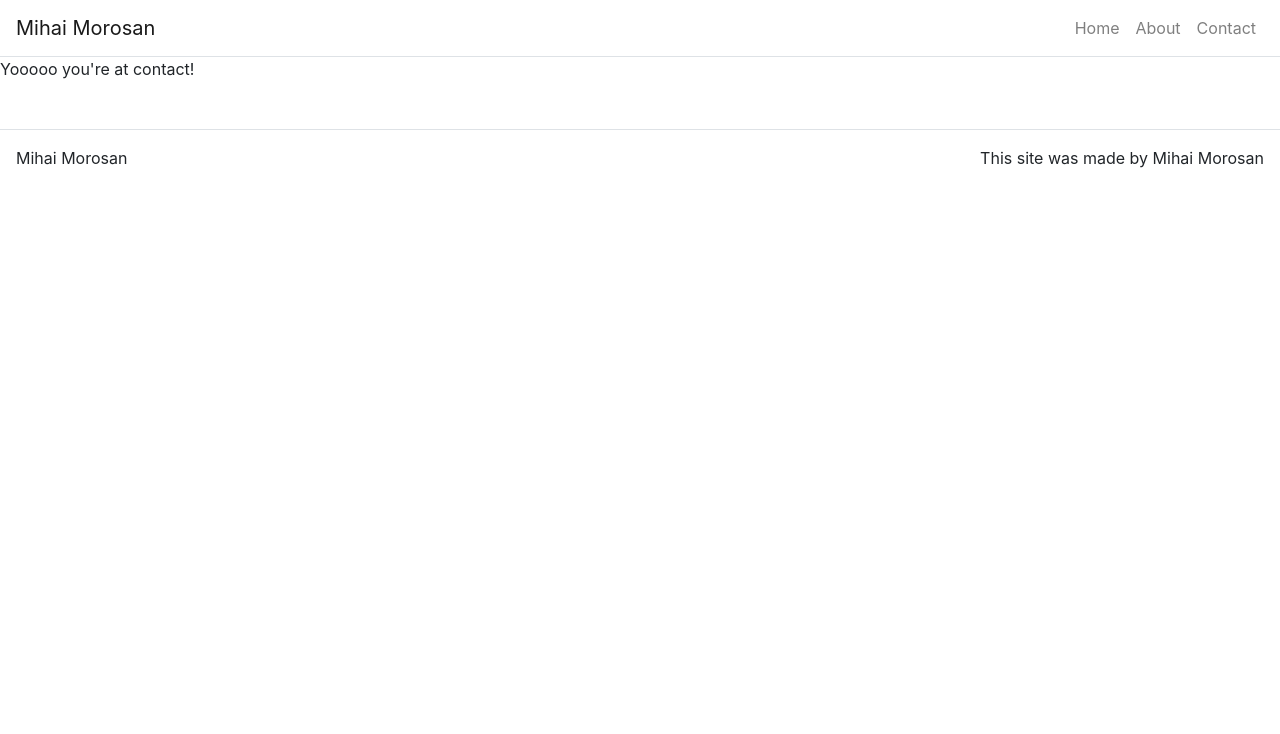
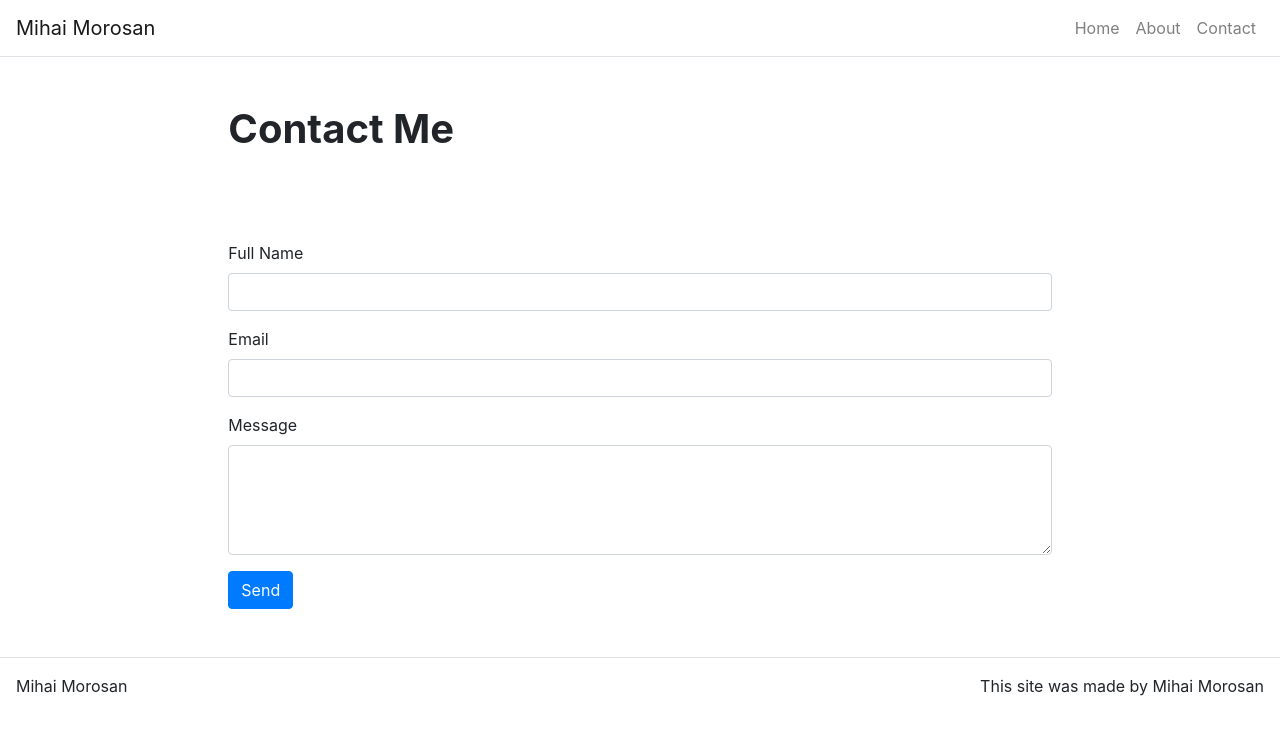
Before and after one commit to mihaimorosan/mihaimorosan-portfolio, a React (Create React App) app: page /contact in a window 1280 px wide. Shown: the top 734 px of the page. Built offline with nearby package versions, Linux system fonts and the light colour scheme.

Commit message:
Added MyForm.js

```diff
--- a/package.json
+++ b/package.json
@@ -6,6 +6,7 @@
     "@testing-library/jest-dom": "^5.11.5",
     "@testing-library/react": "^11.1.0",
     "@testing-library/user-event": "^12.1.10",
+    "axios": "^0.21.0",
     "bootstrap": "^4.5.3",
     "react": "^17.0.1",
     "react-bootstrap": "^1.4.0",
--- /dev/null
+++ b/src/components/MyForm.js
@@ -0,0 +1,74 @@
+import React from 'react';
+
+import Form from 'react-bootstrap/Form';
+import Button from 'react-bootstrap/Button';
+
+import Content from '../components/Content';
+
+class MyForm extends React.Component {
+
+    constructor(props) {
+        super(props);
+        this.state = {
+            name: '',
+            email: '',
+            message: '',
+            disabled: false,
+            emailSent: null,
+        }
+    }
+
+    handleChange = (event) => {
+        const target = event.target;
+        const value = target.value;
+        const name = target.name;
+
+        this.setState({
+            [name]: value
+        });
+    }
+
+    handleSubmit = (event) => {
+        event.preventDefault();
+
+        this.setState({
+            disabled: true
+        });
+    }
+
+    render() {
+        return(
+            <div>
+                <Content>
+                    <Form onSubmit={this.handleSubmit}>
+                        <Form.Group>
+                            <Form.Label htmlFor="full-name">Full Name</Form.Label>
+                            <Form.Control id="full-name" name="name" type="text" value={this.state.name} onChange={this.handleChange} />
+                        </Form.Group>
+                        <Form.Group>
+                            <Form.Label htmlFor="email">Email</Form.Label>
+                            <Form.Control id="email" name="email" type="email" value={this.state.email} onChange={this.handleChange} />
+                        </Form.Group>
+
+                        <Form.Group>
+                            <Form.Label htmlFor="message">Message</Form.Label>
+                            <Form.Control id="message" name="message" as="textarea" rows="4" value={this.state.message} onChange={this.handleChange} />
+                        </Form.Group>
+
+
+                        <Button className="d-inline-block" variant="primary" type="submit" disabled={this.state.disabled} >
+                            Send
+                        </Button>
+
+                        {this.state.emailSent === true && <p className="d-inline success-msg">Email sent! I'll get back to you as soon as I can!</p>}
+                        {this.state.emailSent === false && <p className="d-inline err-msg">Whoops! Didn't go through! You might have to try again now or later.</p>}
+
+                    </Form>
+                </Content>
+            </div>
+        );
+    }
+
+}
+
+export default MyForm;
--- a/src/index.css
+++ b/src/index.css
@@ -37,3 +37,13 @@
   font-size: 16px;
   margin: 0px;
 }
+
+.success-msg{
+  color:#9DE1BD;
+  padding: 10px 15px;
+}
+
+.err-msg{
+  color:#EE6352;
+  padding: 10px 15px;
+}
--- a/src/templates/ContactTemplate.js
+++ b/src/templates/ContactTemplate.js
@@ -1,9 +1,16 @@
 import React from 'react';
+import Hero from '../components/Hero';
+import MyForm from '../components/MyForm';
+
 
 function ContactTemplate(props) {
 
     return(
-        <p>Yooooo you're at contact!</p>
+        <div>
+            <Hero title={props.title}/>
+
+            <MyForm />
+        </div>
     )
 
 }
```
Also changed, not shown: 1 other file (tests, documents, lock files or other folders).
